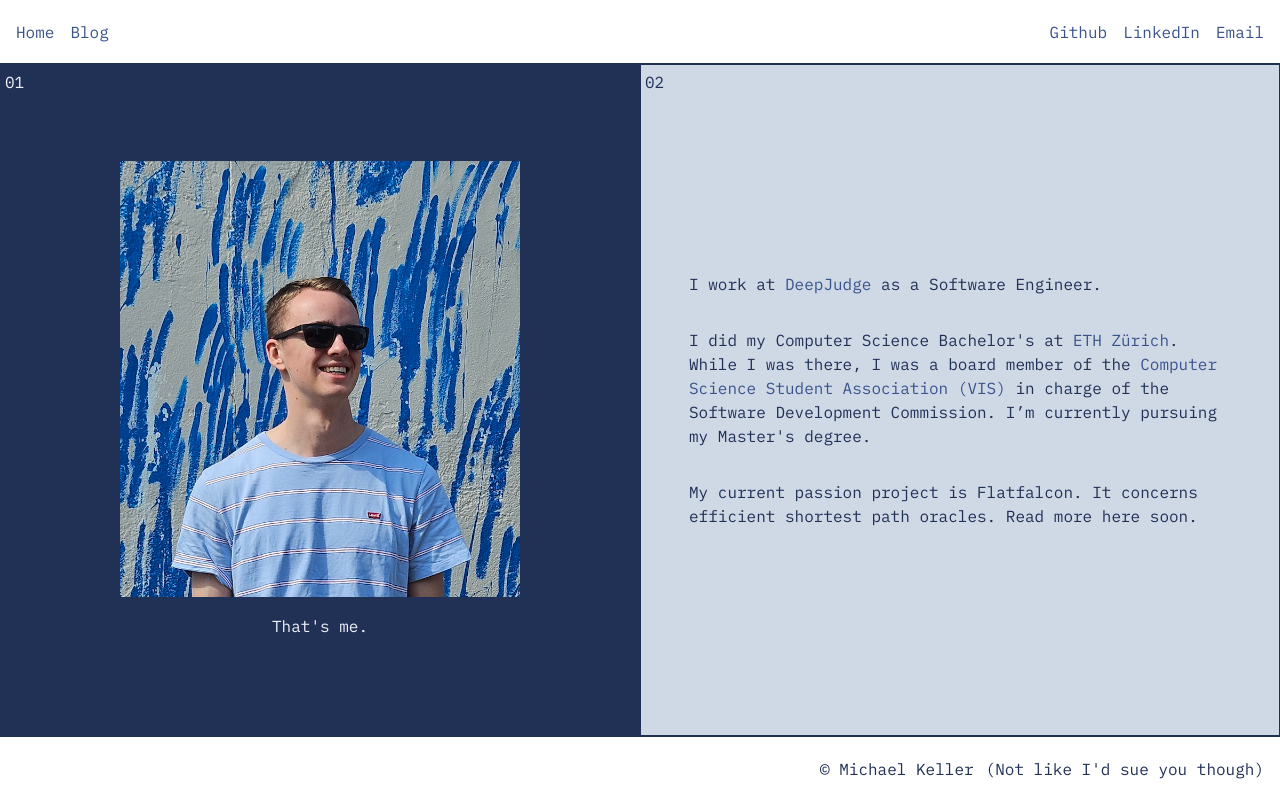
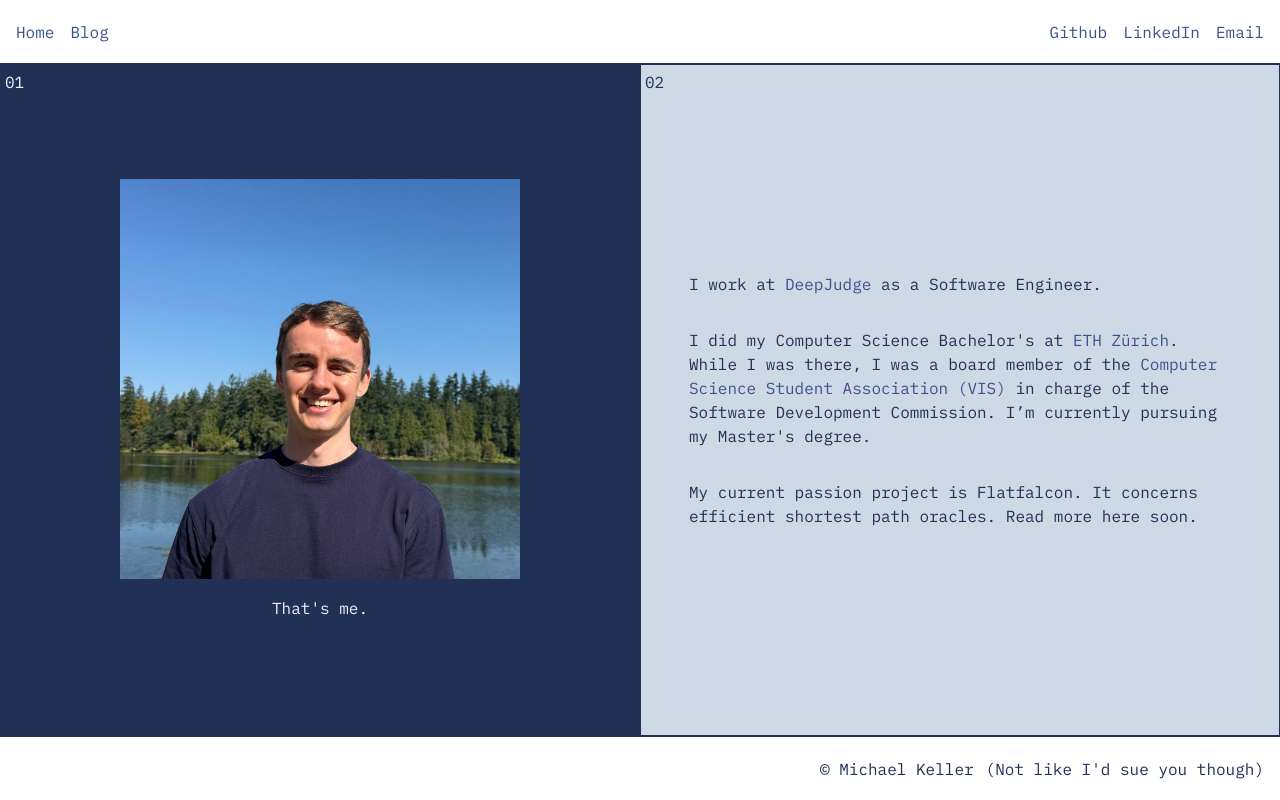
Before and after one commit to kelmich/website, a Next.js app: page / in a window 1280 px wide. Built offline with nearby package versions, Linux system fonts and the light colour scheme.

Commit message:
better picture

```diff
--- a/app/page.tsx
+++ b/app/page.tsx
@@ -18,7 +18,7 @@ export default function Home() {
             height={400}
           />*/}
           <Image
-            src="/michaelkeller3.png"
+            src="/michaelkeller8.jpg"
             alt="Picture of Michael Keller"
             width={400}
             height={400}
```
Also changed, not shown: public/michaelkeller8.jpg (added).
